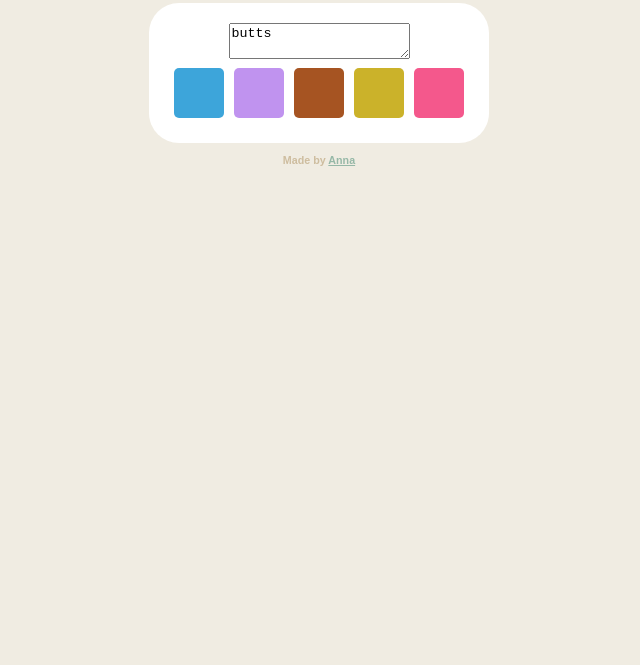
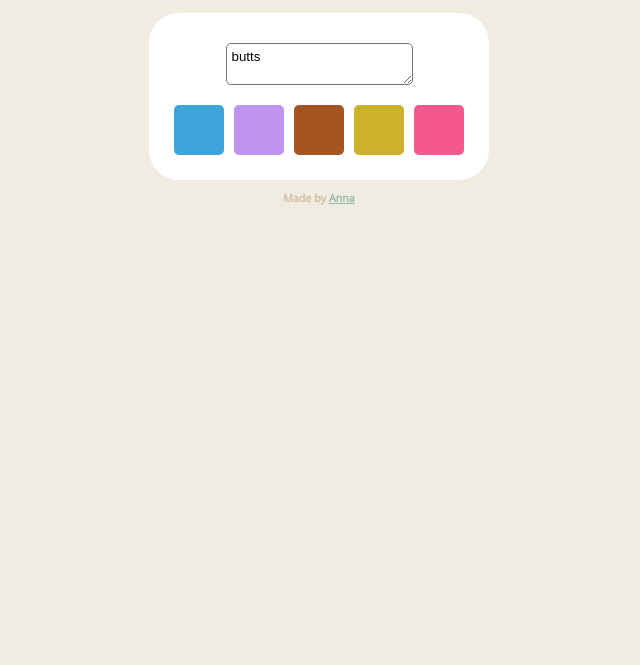
Before and after one commit to iirelu/colourhash, a plain HTML site: page index.html in a window 1280 px wide. Shown: the part 135-800 px from the top of the page, without its empty margins (321-961 px from the left). Drawn offline with nearby package versions, Linux system fonts and the light colour scheme.

Commit message:
Prettiness!
New font, made the text input prettier.

```diff
--- a/index.html
+++ b/index.html
@@ -1,13 +1,15 @@
 <!doctype html>
 <html>
+<!-- smooch <3 -->
 <head>
   <title>Colour Hash</title>
   <meta charset="utf-8">
   <script src="spark-md5.min.js"></script>
   <script src="jquery-2.1.1.min.js"></script>
+  <link href='http://fonts.googleapis.com/css?family=Open+Sans' rel='stylesheet' type='text/css'>
   <style>
 body {
-  font-family: sans-serif;
+  font-family: 'Open Sans', sans-serif;
   text-align: center;
   background-color: #f0ece2;
   padding-top: 1em;
@@ -33,6 +35,18 @@ p {
   width: 300px;
   border-radius: 30px;
   padding: 20px;
+}
+#input {
+  border-radius: 5px;
+  font-family: sans-serif;
+  max-width: 270px;
+  max-height: 450px;
+  padding: 5px;
+  margin: 10px;
+}
+#input:focus {
+  box-shadow: 0 0 3px 0 #ccc;
+  outline: none;
 }
 #boxes {
   display: flex;
```
